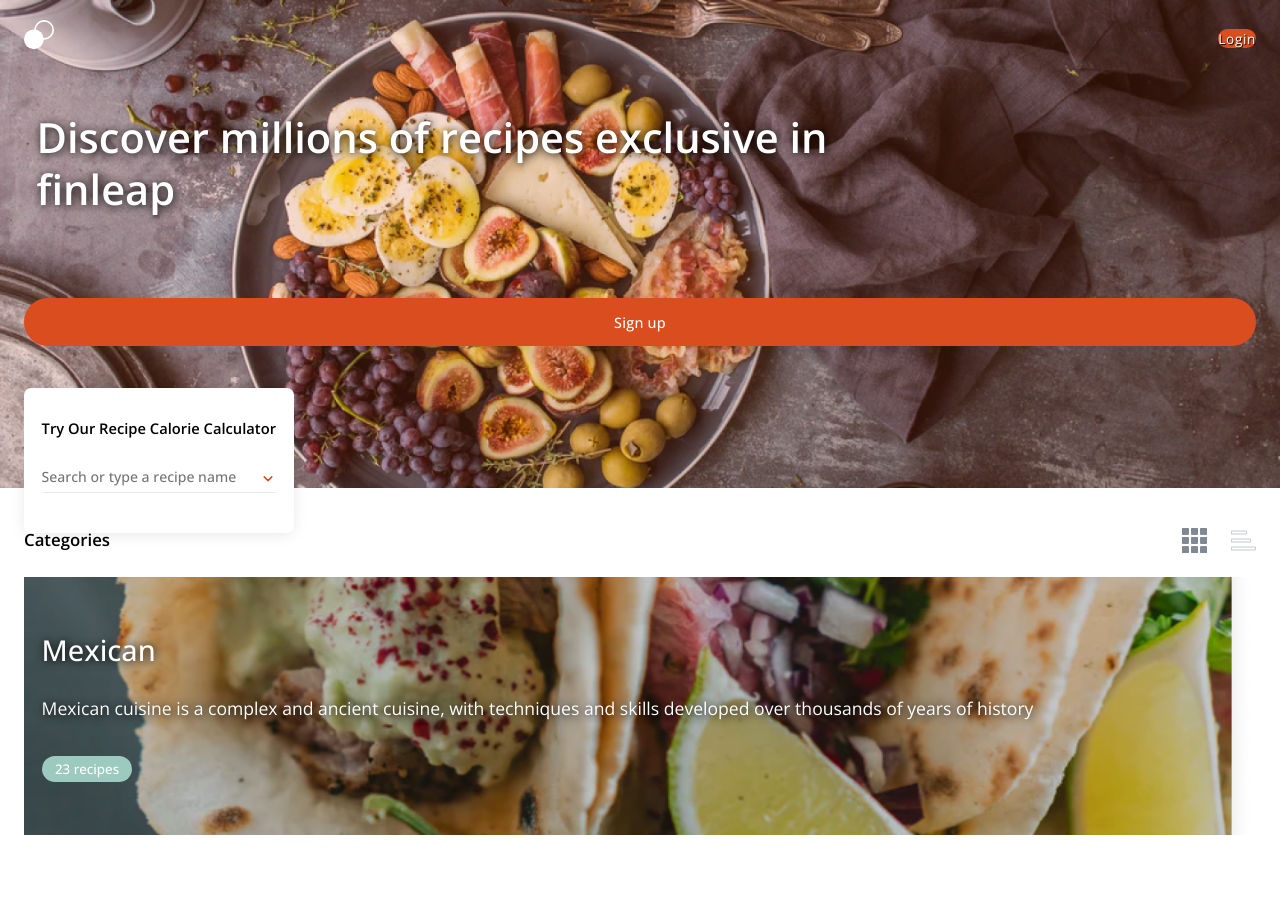
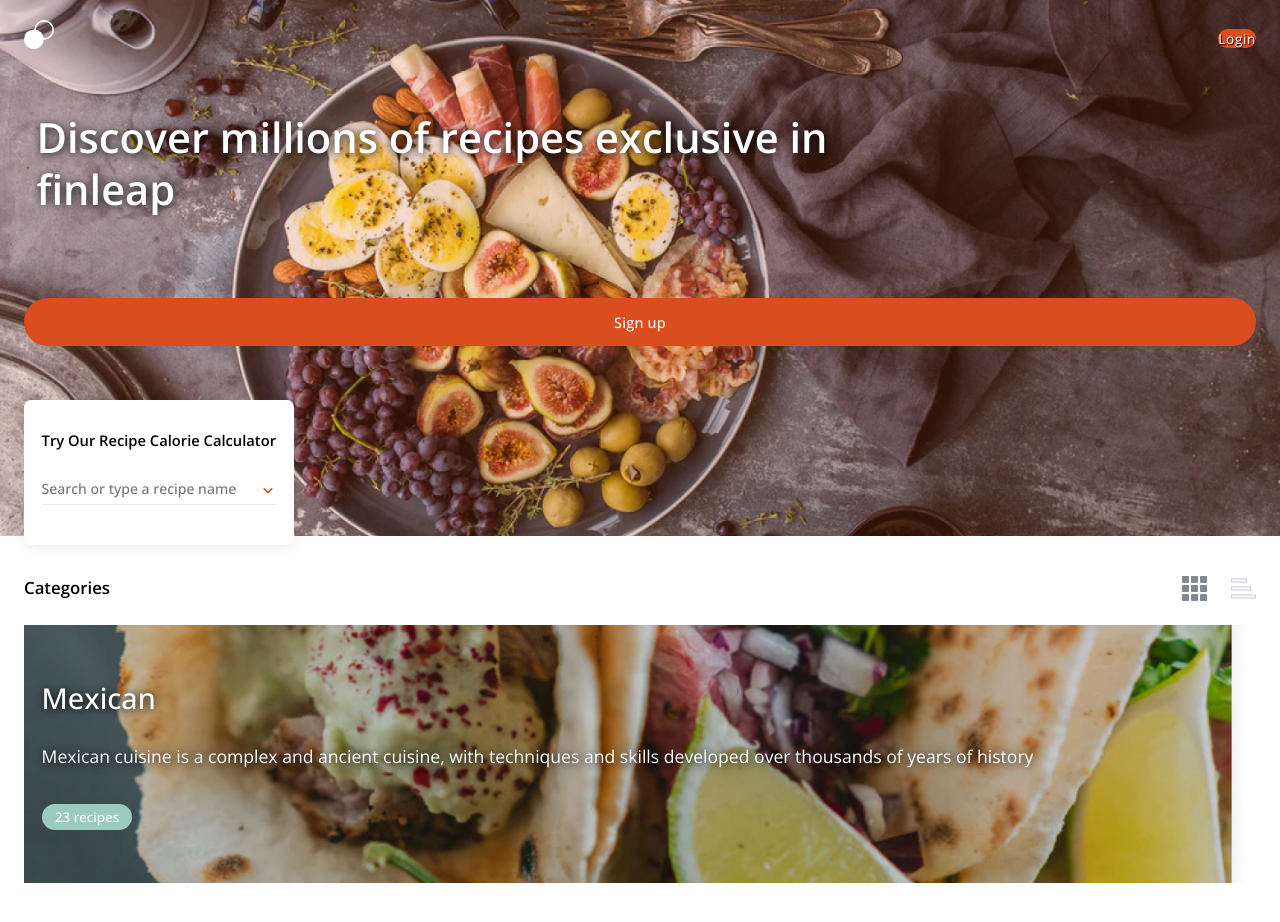
Before and after one commit to Android789515/recipe-site, a Next.js app: page / in a window 1280 px wide. Before the commit the page ends 875 px from the top, so only its background shows below. Built offline with nearby package versions, Linux system fonts and the light colour scheme.

Commit message:
Changed RecipeCalculatorModal to only show when the screen height is greater than 700px to avoid layout breaking.

```diff
--- a/styles/homepage/hero-section/HeroSection.module.scss
+++ b/styles/homepage/hero-section/HeroSection.module.scss
@@ -1,6 +1,6 @@
 .heroSection {
   //height: 41vh; on large screen
-  height: 61vh;
+  min-height: 67vh;
 
   background-image: url('../../../public/assets/img/hero.png');
   background-size: cover;
--- a/styles/modals/recipe-calculator/RecipeCalculatorModal.module.scss
+++ b/styles/modals/recipe-calculator/RecipeCalculatorModal.module.scss
@@ -1,18 +1,24 @@
 @use '../../variables';
 
 .recipeCalculator {
+  display: none;
+
   position: absolute;
-  top: 24.25em;
-
-  display: grid;
-  justify-content: center;
-  align-items: center;
+  top: 50vh;
 
   margin: 0 1.5em;
   padding: 1.85em 1.1em 2.5em 1.1em;
   background: #fff;
   border-radius: 7px;
   box-shadow: 0 2px 15px -1px rgba(0, 0, 0, 0.1);
+}
+
+@media (min-height: 700px) {
+  .recipeCalculator {
+    display: grid;
+    justify-content: center;
+    align-items: center;
+  }
 }
 
 .title {
```
Also changed, not shown: 1 other file (tests, documents, lock files or other folders).
